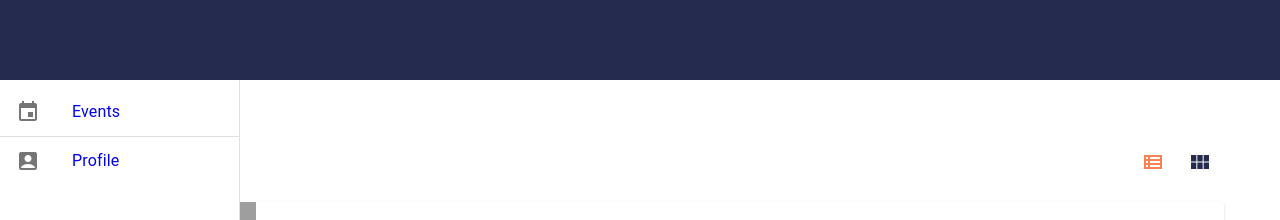
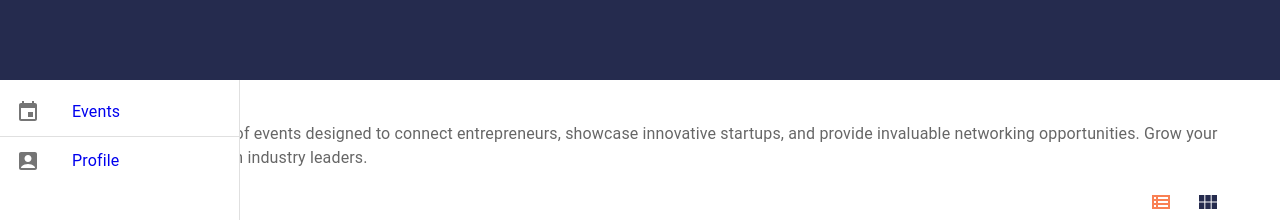
Before and after one commit to DanteCady/StartupWeekPlatform, a React (Create React App) app: page /events in a window 1280 px wide. Shown: the top 220 px of the page. Built offline with nearby package versions, Linux system fonts and the light colour scheme; grey boxes are pictures that could not be loaded.

Commit message:
Added events page subtext and adjust UI for events

```diff
--- a/src/components/dashboard/eventsComponent.js
+++ b/src/components/dashboard/eventsComponent.js
@@ -15,7 +15,7 @@ const Events = () => {
 
   return (
     <Box sx={{
-        padding: 2,
+        padding: 1,
         display: 'flex',
         flexDirection: 'column',
         justifyContent: 'center',
--- a/src/views/dashboard/page.js
+++ b/src/views/dashboard/page.js
@@ -6,11 +6,19 @@ import Events from '../../components/dashboard/eventsComponent';
 const DashboardPage = ({ registrationId }) => {
 	return (
 		<div>
-			<Typography variant='h4'>Events</Typography>
+			<Typography variant="h4">Events</Typography>
+			<Typography
+				variant="body1"
+				color="textSecondary"
+			>
+				Explore our exciting lineup of events designed to connect entrepreneurs,
+				showcase innovative startups, and provide invaluable networking
+				opportunities. Grow your startup and collaborate with industry leaders.
+			</Typography>
 			<DashboardSideBar />
-            <Box sx={{ display: 'flex', flexDirection: 'column'}}>
-                <Events />
-            </Box>
+			<Box sx={{ display: 'flex', flexDirection: 'column' }}>
+				<Events />
+			</Box>
 		</div>
 	);
 };
```
